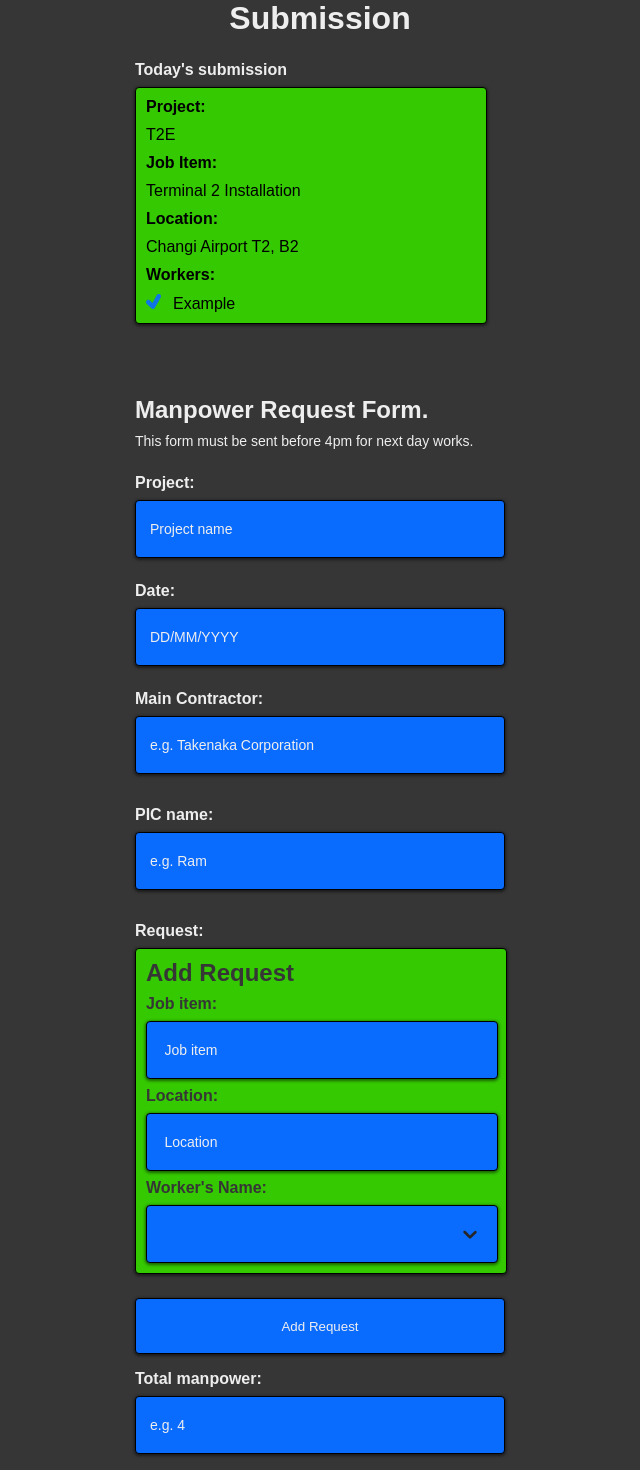
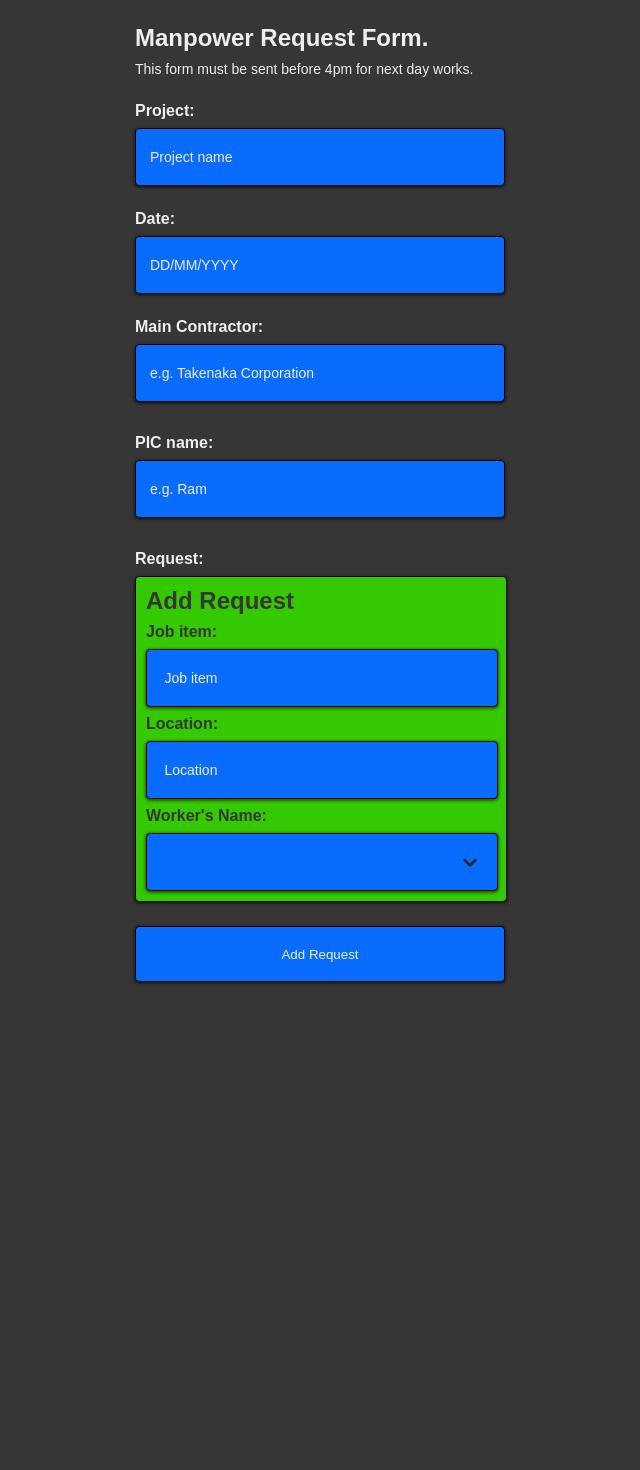
Before and after one commit to SSNmeister/servicerequests, a React (Create React App) app: page /manpowerrequestform in a window 1280 px wide. Shown: the part 80-1550 px from the top of the page, without its empty margins (320-960 px from the left). After the commit the page ends 1114 px from the top, so only its background shows below. Built offline with nearby package versions, Linux system fonts and the light colour scheme.

Commit message:
Revised manpower request form --> moved to submission page

```diff
--- a/src/App.js
+++ b/src/App.js
@@ -23,8 +23,7 @@ export default function App() {
   return (
     <div>
       <Navbar />
-      {/* <Submission /> */}
-      <Responded />
+      {/* <Responded />  */}
       <Routes>
         <Route path="/" element={<HomepageWorker />} />
         <Route path="/overview" element={<Overview />} />
@@ -50,6 +49,7 @@ export default function App() {
               location={location}
               workers={workers}
               setProjectName={setProjectName}
+              projectName={projectName}
               setDate={setDate}
               setMainContractor={setMainContractor}
               setPIC={setPIC}
@@ -61,6 +61,10 @@ export default function App() {
             />
           }
         />
+        <Route
+          path="/submission"
+          element={<Submission requestArray={requestArray} />}
+        />
       </Routes>
     </div>
   );
--- a/src/ManpowerRequestForm.js
+++ b/src/ManpowerRequestForm.js
@@ -2,12 +2,14 @@ import React, { useState } from "react";
 import downArrow from "./Assets/universal/down.svg";
 import dummyData from "./DummyData/dummyData";
 import cross from "./Assets/universal/cross.svg";
+import { useNavigate } from "react-router-dom";
 
 const ManpowerRequestForm = ({
   jobItem,
   location,
   workers,
   setProjectName,
+  projectName,
   setDate,
   setMainContractor,
   setPIC,
@@ -17,16 +19,23 @@ const ManpowerRequestForm = ({
   requestArray,
   setRequestArray,
 }) => {
+  const navigate = useNavigate();
   //====================Open & Close of Worker's Names================================
   const [openWorkers, setOpenWorkers] = useState(false);
 
   const handleAddRequest = () => {
     const array = [
       ...requestArray,
-      { job_Item: jobItem, location: location, workers: workers },
+      {
+        project: projectName,
+        job_Item: jobItem,
+        location: location,
+        workers: workers,
+      },
     ];
     setRequestArray(array);
     clearInput();
+    navigate("/");
   };
 
   const handleClickWorkers = () => {
@@ -112,7 +121,7 @@ const ManpowerRequestForm = ({
           </div>
         </div>
         <span className="fs16 fw700 white">Request:</span>
-        {requestArray.map((details) => {
+        {/* {requestArray.map((details) => {
           return (
             <div className="add--service--input--container mt8 mb24">
               <span className="fs16 fw700 black mb8 fs24 fw700">
@@ -140,7 +149,7 @@ const ManpowerRequestForm = ({
               </div>
             </div>
           );
-        })}
+        })} */}
         <div className="add--service--input--container mt8 mb24">
           <span className="fs16 fw700 black mb8 fs24 fw700">Add Request</span>
           <span className="fs16 fw700 black mb8 fs12 fw700">Job item:</span>
@@ -223,19 +232,6 @@ const ManpowerRequestForm = ({
         >
           Add Request
         </button>
-        <span className="mt8 fs16 fw700 white">Total manpower:</span>
-        <div className="project--name--container mt8 mb24">
-          <div className="universal--input--forms--full mb8">
-            <input
-              type="text"
-              placeholder="e.g. 4"
-              className="create--request--input ml12"
-              onChange={(e) => {
-                setPIC(e.target.value);
-              }}
-            />
-          </div>
-        </div>
       </div>
     </div>
   );
--- a/src/Submission.js
+++ b/src/Submission.js
@@ -1,45 +1,52 @@
 import React from "react";
 import tick from "./Assets/universal/tick.svg";
 
-const Submission = () => {
+const Submission = ({ requestArray }) => {
+  console.log(requestArray);
   return (
     <div>
+      {requestArray.map((item, i) => {
         <div className="homepage--container">
           <div className="homepage--header--container mb24">
-          <span className="fs32 fw700 white">Submission</span>
+            <span className="fs32 fw700 white">Submission {i}</span>
           </div>
           <div className="homepage--submission--container mb24">
             <span className="fs16 fw700 white mb8">Today's submission</span>
             <div className="overview--page--submissions--green fs16 fw700">
               <div className="overview--project--box">
                 <span className="overview--project--header">Project:</span>
-              <span className="overview--project--text">T2E</span>
+                <span className="overview--project--text">{item.project}</span>
               </div>
 
               <div className="overview--project--box">
                 <span className="overview--project--header">Job Item:</span>
-              <span className="overview--project--text">
-                Terminal 2 Installation
-              </span>
+                <span className="overview--project--text">{item.job_Item}</span>
               </div>
 
               <div className="overview--project--box">
                 <span className="overview--project--header">Location:</span>
-              <span className="overview--project--text">
-                Changi Airport T2, B2
-              </span>
+                <span className="overview--project--text">{item.location}</span>
               </div>
               <div className="overview--project--box">
                 <span className="overview--project--header">Workers:</span>
                 <div>
+                  {item.workers.map((worker) => {
+                    return (
+                      <>
                         <img src={tick} alt="images"></img>
-                <span className="overview--project--text ml12">Example</span>
+                        <span className="overview--project--text ml12">
+                          {worker}
+                        </span>
+                      </>
+                    );
+                  })}
                 </div>
               </div>
             </div>
           </div>
           <div className="homepage--submission--container mb24"></div>
-      </div>
+        </div>;
+      })}
     </div>
   );
 };
```
Lines whose indentation alone changed are shown as unchanged.
